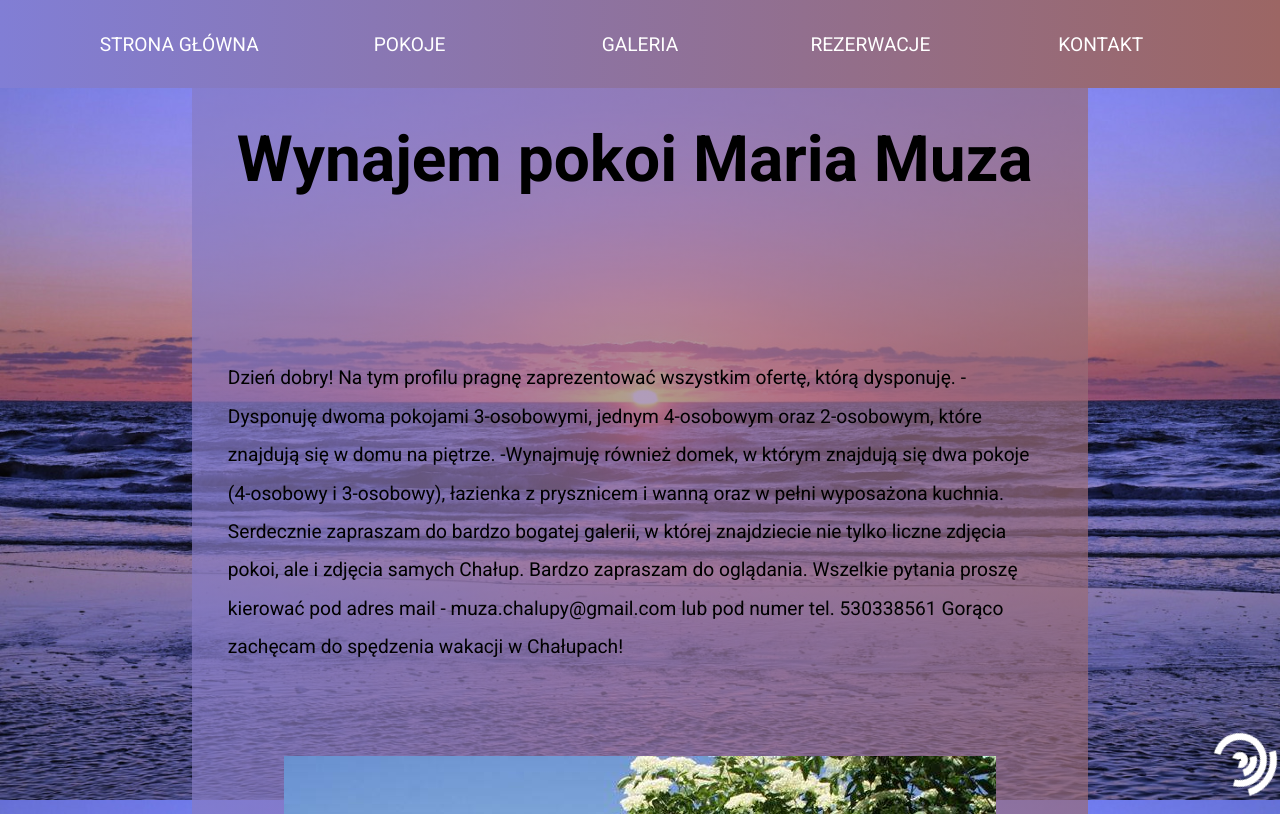
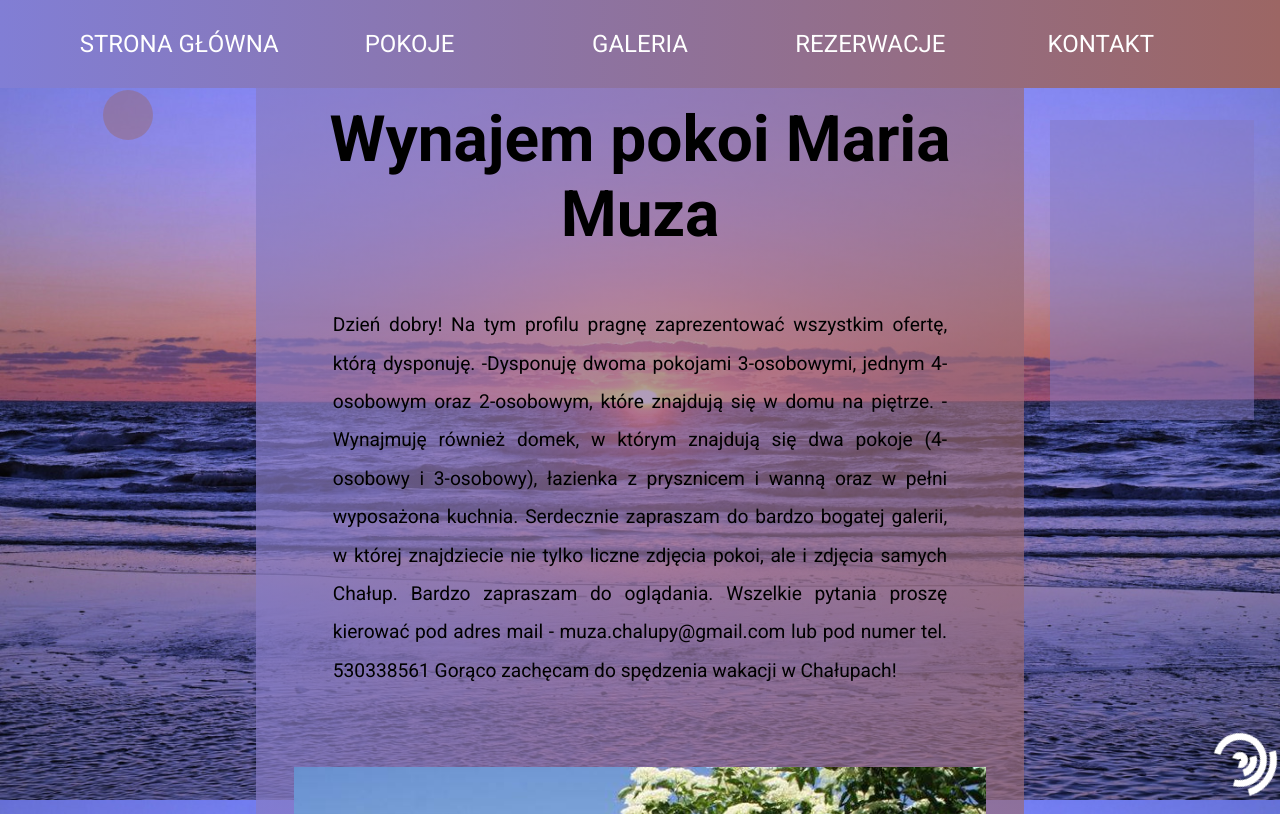
Before and after one commit to lMuzal/Magador, a plain HTML site: page strona_glowna.html in a window 1280 px wide. Shown: the top 814 px of the page. Drawn offline with Linux system fonts and the light colour scheme.

Commit message:
added button and weather widget templates

```diff
--- a/strona_glowna.html
+++ b/strona_glowna.html
@@ -14,16 +14,20 @@
     <header>
     <nav>
         <ul>
-            <li><a href="strona_glowna.html">Strona Główna</a></li>
-            <li><a href="pokoje.html">Pokoje</a></li>
-            <li><a href="galeria.html">Galeria</a></li>
-            <li><a href="rezerwacje.html">Rezerwacje</a></li>
-            <li><a href="kontakt.html">Kontakt</a></li>
+            <li><a id = "main" href="strona_glowna.html">Strona Główna</a></li>
+            <li><a id = "rooms" href="pokoje.html">Pokoje</a></li>
+            <li><a id = "gallery" href="galeria.html">Galeria</a></li>
+            <li><a id = "reservations" href="rezerwacje.html">Rezerwacje</a></li>
+            <li><a id = "contact" href="kontakt.html">Kontakt</a></li>
         </ul>
     </header>
     <main>
+            <div class="side-one">
+                <div class="menu-button">
+                </div>
+            </div>
+            <div class="center">
                 <h1>Wynajem pokoi Maria Muza</h1>
-        <div id="weather1"></div>
                 <p>Dzień dobry!
                         Na tym profilu pragnę zaprezentować wszystkim ofertę, którą dysponuję.
                         -Dysponuję dwoma pokojami 3-osobowymi, jednym 4-osobowym oraz 2-osobowym, które znajdują się w domu na piętrze.
@@ -36,12 +40,18 @@
                         <div>
                 <img src="styles/img/dom1.jpg" alt="Dom">
                         </div>
+            </div>
+            <div class="side-two">
+                <div class="weather-widget"></div>
+            </div>
     </main>
+    <footer><p>Maria Muza wynajem pokoi</p></footer>
     <div class="loader">
         <div class="one"></div>
         <div class="two"></div>
         <div class="three"></div>
         <div class="four"></div>
+    </div>
     <script src="script.js"></script>
 </body>
 
--- a/styles/style.scss
+++ b/styles/style.scss
@@ -1,3 +1,4 @@
+
 *{
     margin: 0;
     padding: 0;
@@ -10,6 +11,7 @@ html{
 }
 body{
     display: flex;
+    flex-direction: column;
     margin: 0 auto;
 }
 header{
@@ -32,7 +34,7 @@ header{
             li{
                 font-family: 'Roboto', sans-serif;
                 flex-direction: row;
-                font-size: larger;
+                font-size: x-large;
                 list-style: none;
                 text-transform: uppercase;
                 text-align: center;
@@ -40,43 +42,82 @@ header{
                   a{
                     color: white;
                     text-decoration: none;
+                    transition: 0.5s;
+                    -webkit-text-stroke-width: 0.5px;
+                    -webkit-text-stroke-color: transparent;
                     &:hover{
-                      color: #996A74;
+                      color: #857AC4;
                       font-weight: bold;
                       letter-spacing: 1px;
-                      -webkit-text-stroke-width: 0.5px;
+                      -webkit-text-stroke-width: 1px;
                       -webkit-text-stroke-color: white;
-                      transition: 0.5s;
-
+                    }
+                    }
+                    #rooms{
+                      &:hover{
+                       color: #8a77b1;
+                      }
+                    }
+                    #gallery{
+                      &:hover{
+                       color: #8F729B;
+                      }
+                    }
+                    #reservations{
+                      &:hover{
+                       color: #946E89;
+                      }
+                    }
+                    #contact{
+                      &:hover{
+                       color: #986974;
+                      }
                     }
 
-}}}}}
+}}}}
 
 main{
-    // background: rgba(156, 102, 209, 0.7);
+    margin: 5% auto 0;
+    display: flex;
+    flex-direction: row;
+      .side-one{
+        max-width: 20%;
+        min-width: 20%;
+          .menu-button{
+            margin: 10% auto;
+            height: 50px;
+            width: 50px;
+            background-color: rgba(152, 106, 118, 0.5);
+            border-radius: 25px;
+            transition: 0.5s;
+              &:hover{
+                border-radius: 25px;
+                width: 150px;
+              }
+          }
+      }
+      .center{
         background: linear-gradient(
       -90deg,rgba(152, 106, 118, 0.7),rgba(134, 123, 196, 0.7));
+        min-width: 300px;
+        width: 60%;
         margin: 0 auto;
-    padding-top: 6%;
-    width: 70%;
-    display: flex;
-    flex-direction: column;
-    min-width: 300px;
-    min-height: 1000px;
           h1{
               font-family: 'Roboto', sans-serif;
               padding: 5%;
               font-size: 4em;
+              margin: auto;
+              text-align: center;
           }
-    div,#weather{
-      min-height: 100px;
-      font-size: x-large;
-    }
+
           p{
               font-family: 'Roboto', sans-serif;
               font-size: 1.2em;
               padding: 2% 4% 10%;
               line-height: 2em;
+              width: 80%;
+              margin: auto;
+              text-align: justify;
           }
           div{
             display: flex;
@@ -85,6 +126,31 @@ main{
               max-width: 90%;
           }
         }
+  }
+      .side-two{
+        max-width: 20%;
+        min-width: 20%;
+          .weather-widget{
+            margin: 10% auto;
+            height: 300px;
+            width: 80%;
+            background-color: rgba(134, 123, 196, 0.5);
+            position: sticky;
+            top: 15%;
+          }
+
+      }
+}
+
+footer{
+  display: flex;
+  font-family: 'Roboto', sans-serif;
+  font-size: 2rem;
+  height: 2rem;
+  width: 100%;
+  background: linear-gradient(
+      -90deg,rgba(152, 106, 118, 0.7),rgba(134, 123, 196, 0.7));
+
 }
 
 .loader {
```
Also changed, not shown: styles/style.css, 2 other files. Lines whose indentation alone changed are shown as unchanged.
